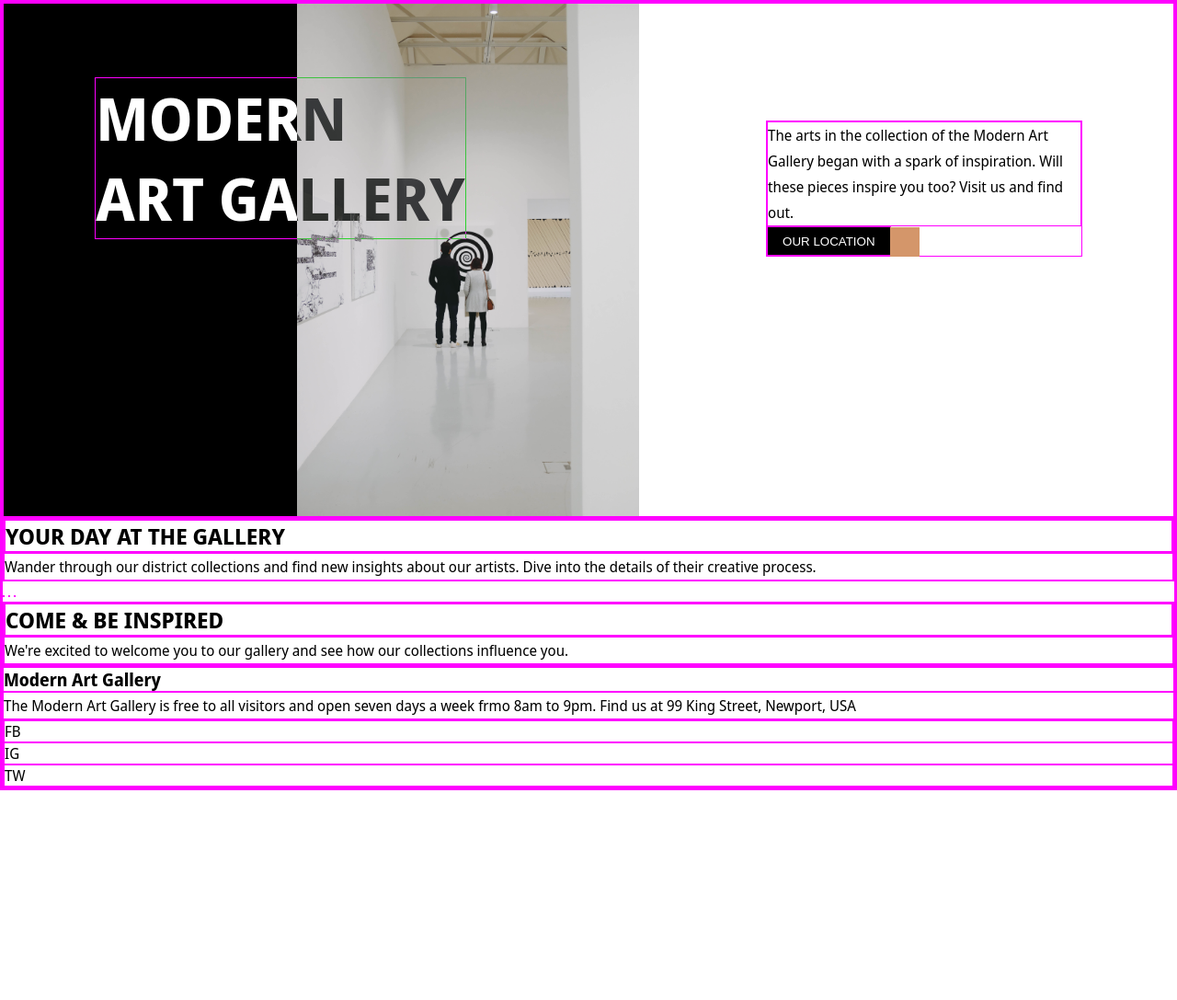
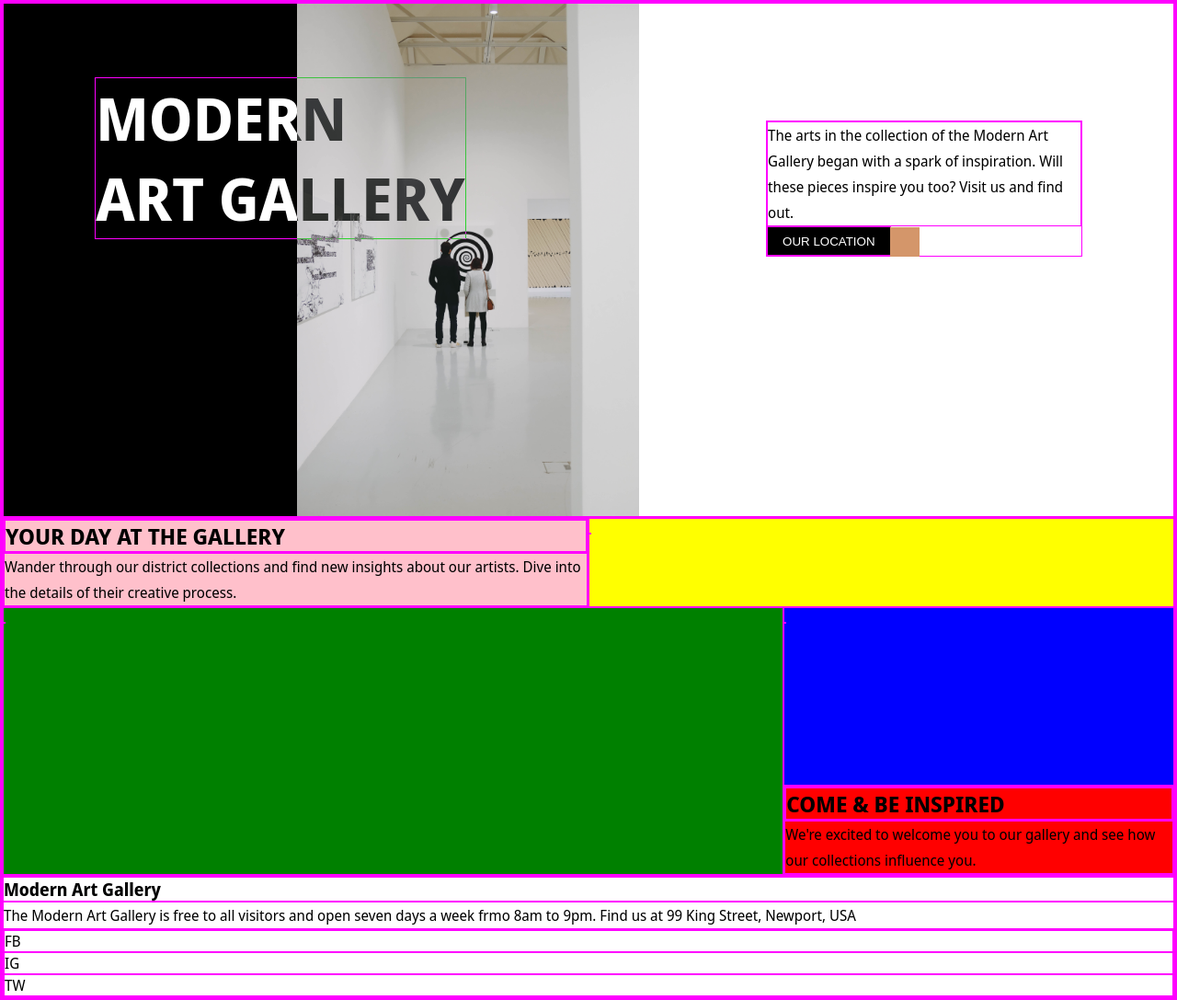
Before and after one commit to alekzandriia/art-gallery, a plain HTML site: page index.html in a window 1280 px wide. Shown: the whole page at 92% size. Before the commit the page ends 859 px from the top, so only its background shows below. Drawn offline with Linux system fonts and the light colour scheme.

Commit message:
style main content with grid

```diff
--- a/index.html
+++ b/index.html
@@ -32,7 +32,7 @@
     </header>
 
     <main class="grid">
-      <section class="block light">
+      <section class="block light" id="one">
         <header>
           <h2>Your Day at the Gallery</h2>
         </header>
@@ -41,10 +41,17 @@
           our artists. Dive into the details of their creative process.
         </p>
       </section>
-      <img src="" alt="" />
-      <img src="" alt="" />
-      <img src="" alt="" />
-      <section class="block dark">
+      <section class="block img" id="two">
+        <img src="" alt="" />
+      </section>
+      <section class="block img" id="three">
+        <img src="" alt="" />
+      </section>
+      <section class="block img" id="four">
+        <img src="" alt="" />
+      </section>
+
+      <section class="block dark" id="five">
         <header>
           <h2>Come & Be Inspired</h2>
         </header>
--- a/styles.css
+++ b/styles.css
@@ -86,3 +86,36 @@ p {
   height: 2rem;
   width: 2rem;
 }
+
+/* main */
+.grid {
+  display: grid;
+  grid-template-columns: repeat(6, 1fr);
+  grid-template-rows: 1fr 2fr;
+}
+
+#one {
+  grid-column: 1 / span 3;
+  background: pink;
+}
+
+#two {
+  grid-column: 4 / span 3;
+  background: yellow;
+}
+
+#three {
+  grid-column: 1 / span 4;
+  grid-row: 2 / span 2;
+  background: green;
+}
+
+#four {
+  background: blue;
+  grid-column: 5 / span 2;
+}
+
+#five {
+  background: red;
+  grid-column: 5 / span 2;
+}
```
